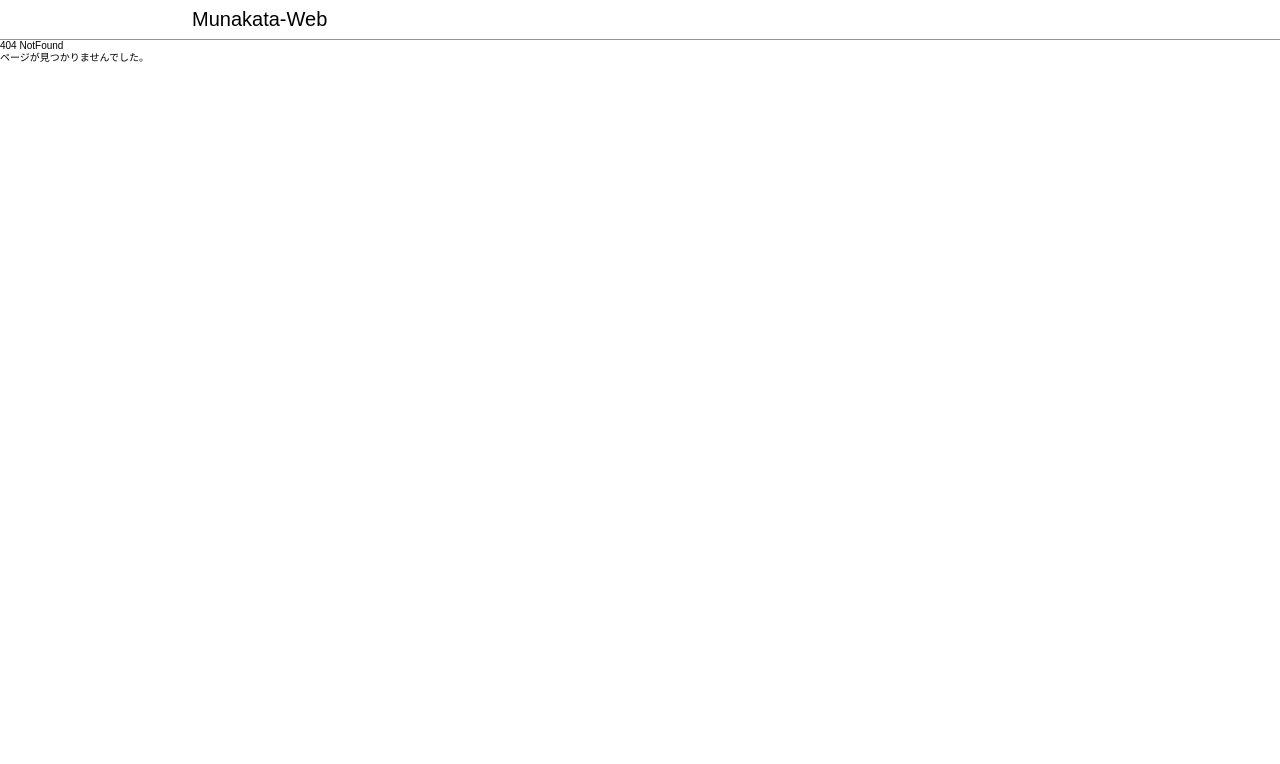
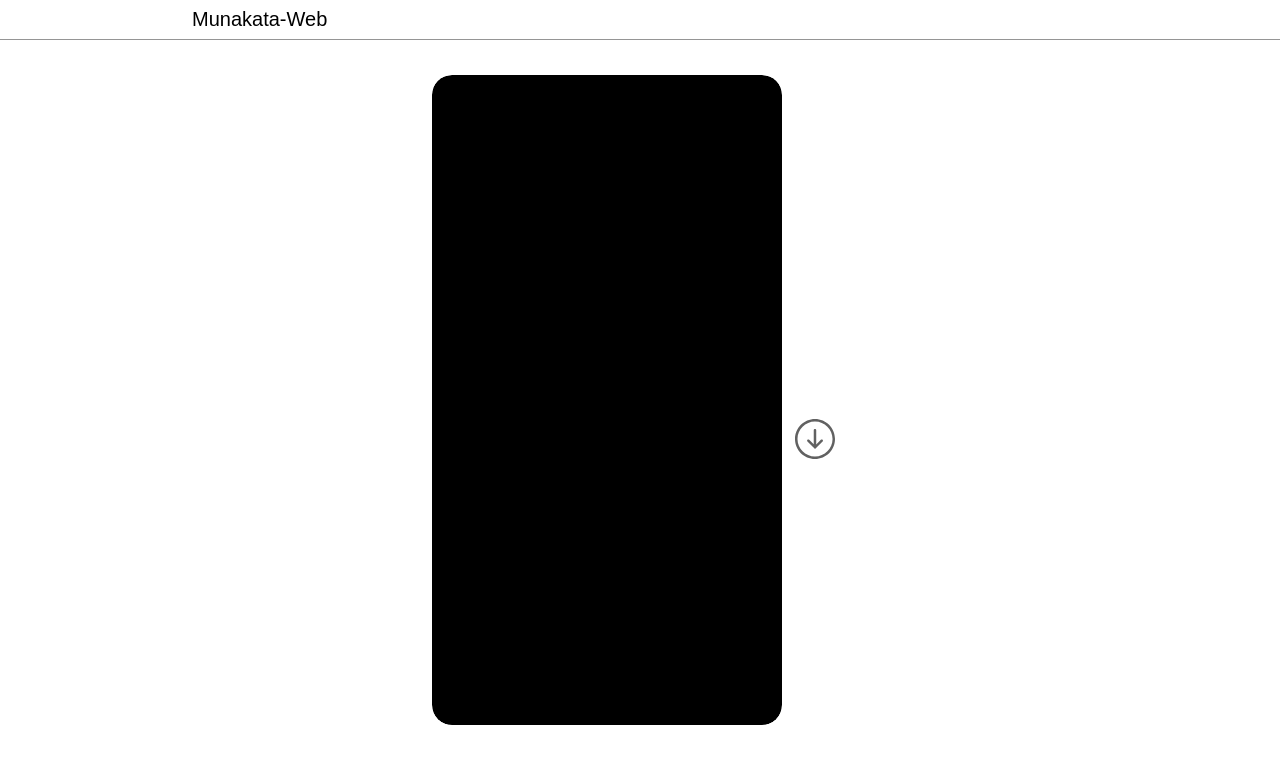
Before and after one commit to k20rs097/MNKT-Web, a React (Create React App) app in the folder React/mnkt-app/: page /build/player in a window 1280 px wide. Before the commit this address had no page. Shown: the top 764 px of the page. Built offline with nearby package versions, Linux system fonts and the light colour scheme.

Commit message:
update
package.jsonを書き換え

```diff
--- a/React/mnkt-app/package.json
+++ b/React/mnkt-app/package.json
@@ -2,8 +2,9 @@
   "name": "mnkt-app",
   "version": "0.1.0",
   "private": true,
-  "homepage": "./build",
+  "homepage": "/build",
   "dependencies": {
+    "@babel/plugin-proposal-private-property-in-object": "^7.21.11",
     "@fortawesome/fontawesome-svg-core": "^6.5.2",
     "@fortawesome/react-fontawesome": "^0.2.2",
     "@testing-library/jest-dom": "^5.17.0",
--- /dev/null
+++ b/React/mnkt-app/src/App.css
@@ -0,0 +1,575 @@
+/*! destyle.css v4.0.1 | MIT License | https://github.com/nicolas-cusan/destyle.css */
+
+/* Reset box-model and set borders */
+/* ============================================ */
+
+*,
+::before,
+::after {
+  box-sizing: border-box;
+  border-style: solid;
+  border-width: 0;
+  min-width: 0;
+}
+
+/* Document */
+/* ============================================ */
+
+/**
+ * 1. Correct the line height in all browsers.
+ * 2. Prevent adjustments of font size after orientation changes in iOS.
+ * 3. Remove gray overlay on links for iOS.
+ */
+
+html {
+  line-height: 1.15; /* 1 */
+  -webkit-text-size-adjust: 100%; /* 2 */
+  -webkit-tap-highlight-color: transparent; /* 3*/
+}
+
+/* Sections */
+/* ============================================ */
+
+/**
+ * Remove the margin in all browsers.
+ */
+
+body {
+  margin: 0;
+}
+
+/**
+ * Render the `main` element consistently in IE.
+ */
+
+main {
+  display: block;
+}
+
+/* Vertical rhythm */
+/* ============================================ */
+
+p,
+table,
+blockquote,
+address,
+pre,
+iframe,
+form,
+figure,
+dl {
+  margin: 0;
+}
+
+/* Headings */
+/* ============================================ */
+
+h1,
+h2,
+h3,
+h4,
+h5,
+h6 {
+  font-size: inherit;
+  font-weight: inherit;
+  margin: 0;
+}
+
+/* Lists (enumeration) */
+/* ============================================ */
+
+ul,
+ol {
+  margin: 0;
+  padding: 0;
+  list-style: none;
+}
+
+/* Lists (definition) */
+/* ============================================ */
+
+dt {
+  font-weight: bold;
+}
+
+dd {
+  margin-left: 0;
+}
+
+/* Grouping content */
+/* ============================================ */
+
+/**
+ * 1. Add the correct box sizing in Firefox.
+ * 2. Show the overflow in Edge and IE.
+ */
+
+hr {
+  box-sizing: content-box; /* 1 */
+  height: 0; /* 1 */
+  overflow: visible; /* 2 */
+  border-top-width: 1px;
+  margin: 0;
+  clear: both;
+  color: inherit;
+}
+
+/**
+ * 1. Correct the inheritance and scaling of font size in all browsers.
+ * 2. Correct the odd `em` font sizing in all browsers.
+ */
+
+pre {
+  font-family: monospace, monospace; /* 1 */
+  font-size: inherit; /* 2 */
+}
+
+address {
+  font-style: inherit;
+}
+
+/* Text-level semantics */
+/* ============================================ */
+
+/**
+ * Remove the gray background on active links in IE 10.
+ */
+
+a {
+  background-color: transparent;
+  text-decoration: none;
+  color: inherit;
+}
+
+/**
+ * 1. Remove the bottom border in Chrome 57-
+ * 2. Add the correct text decoration in Chrome, Edge, IE, Opera, and Safari.
+ */
+
+abbr[title] {
+  text-decoration: underline dotted; /* 2 */
+}
+
+/**
+ * Add the correct font weight in Chrome, Edge, and Safari.
+ */
+
+b,
+strong {
+  font-weight: bolder;
+}
+
+/**
+ * 1. Correct the inheritance and scaling of font size in all browsers.
+ * 2. Correct the odd `em` font sizing in all browsers.
+ */
+
+code,
+kbd,
+samp {
+  font-family: monospace, monospace; /* 1 */
+  font-size: inherit; /* 2 */
+}
+
+/**
+ * Add the correct font size in all browsers.
+ */
+
+small {
+  font-size: 80%;
+}
+
+/**
+ * Prevent `sub` and `sup` elements from affecting the line height in
+ * all browsers.
+ */
+
+sub,
+sup {
+  font-size: 75%;
+  line-height: 0;
+  position: relative;
+  vertical-align: baseline;
+}
+
+sub {
+  bottom: -0.25em;
+}
+
+sup {
+  top: -0.5em;
+}
+
+/* Replaced content */
+/* ============================================ */
+
+/**
+ * Prevent vertical alignment issues.
+ */
+
+svg,
+img,
+embed,
+object,
+iframe {
+  vertical-align: bottom;
+}
+
+/* Forms */
+/* ============================================ */
+
+/**
+ * Reset form fields to make them styleable.
+ * 1. Make form elements stylable across systems iOS especially.
+ * 2. Inherit text-transform from parent.
+ */
+
+button,
+input,
+optgroup,
+select,
+textarea {
+  -webkit-appearance: none; /* 1 */
+  appearance: none;
+  vertical-align: middle;
+  color: inherit;
+  font: inherit;
+  background: transparent;
+  padding: 0;
+  margin: 0;
+  border-radius: 0;
+  text-align: inherit;
+  text-transform: inherit; /* 2 */
+}
+
+/**
+ * Correct cursors for clickable elements.
+ */
+
+button,
+[type="button"],
+[type="reset"],
+[type="submit"] {
+  cursor: pointer;
+}
+
+button:disabled,
+[type="button"]:disabled,
+[type="reset"]:disabled,
+[type="submit"]:disabled {
+  cursor: default;
+}
+
+/**
+ * Improve outlines for Firefox and unify style with input elements & buttons.
+ */
+
+:-moz-focusring {
+  outline: auto;
+}
+
+select:disabled {
+  opacity: inherit;
+}
+
+/**
+ * Remove padding
+ */
+
+option {
+  padding: 0;
+}
+
+/**
+ * Reset to invisible
+ */
+
+fieldset {
+  margin: 0;
+  padding: 0;
+  min-width: 0;
+}
+
+legend {
+  padding: 0;
+}
+
+/**
+ * Add the correct vertical alignment in Chrome, Firefox, and Opera.
+ */
+
+progress {
+  vertical-align: baseline;
+}
+
+/**
+ * Remove the default vertical scrollbar in IE 10+.
+ */
+
+textarea {
+  overflow: auto;
+}
+
+/**
+ * Correct the cursor style of increment and decrement buttons in Chrome.
+ */
+
+[type="number"]::-webkit-inner-spin-button,
+[type="number"]::-webkit-outer-spin-button {
+  height: auto;
+}
+
+/**
+ * Correct the outline style in Safari.
+ */
+
+[type="search"] {
+  outline-offset: -2px; /* 1 */
+}
+
+/**
+ * Remove the inner padding in Chrome and Safari on macOS.
+ */
+
+[type="search"]::-webkit-search-decoration {
+  -webkit-appearance: none;
+}
+
+/**
+ * 1. Correct the inability to style clickable types in iOS and Safari.
+ * 2. Fix font inheritance.
+ */
+
+::-webkit-file-upload-button {
+  -webkit-appearance: button; /* 1 */
+  font: inherit; /* 2 */
+}
+
+/**
+ * Fix appearance for Firefox
+ */
+[type="number"] {
+  -moz-appearance: textfield;
+}
+
+/**
+ * Clickable labels
+ */
+
+label[for] {
+  cursor: pointer;
+}
+
+/* Interactive */
+/* ============================================ */
+
+/*
+ * Add the correct display in Edge, IE 10+, and Firefox.
+ */
+
+details {
+  display: block;
+}
+
+/*
+ * Add the correct display in all browsers.
+ */
+
+summary {
+  display: list-item;
+}
+
+/*
+ * Remove outline for editable content.
+ */
+
+[contenteditable]:focus {
+  outline: auto;
+}
+
+/* Tables */
+/* ============================================ */
+
+/**
+1. Correct table border color inheritance in all Chrome and Safari.
+*/
+
+table {
+  border-color: inherit; /* 1 */
+  border-collapse: collapse;
+}
+
+caption {
+  text-align: left;
+}
+
+td,
+th {
+  vertical-align: top;
+  padding: 0;
+}
+
+th {
+  text-align: left;
+  font-weight: bold;
+}
+
+* {
+    margin: 0;
+    padding: 0;
+    box-sizing: border-box;
+}
+
+html {
+    font-size: 62.5%; /* 1rem = 10px */
+}
+
+body {
+    height: 100vh;
+    background: #ffffff;
+    font-family: Arial, sans-serif;
+}
+
+.wrapper {
+    height: 90vh;
+    display: flex;
+    flex-direction: column;
+    justify-content: center;
+}
+
+#passcode-form .title {
+    display: block;
+}
+
+.player-wrapper {
+    margin-left: auto;
+    margin-right: auto;
+}
+
+.player {
+    display: flex;
+    justify-content: center;
+    align-items: center;
+    width: 100%;
+    height: 90vh;
+    background: #ffffff;
+}
+
+.reels-container {
+    display: flex;
+    width: var(--video-width, 35rem);
+    height: var(--video-height, 65rem);
+    gap: 2rem;
+    flex-direction: column;
+    overflow-y: auto;
+    border-radius: 2rem;
+    scroll-snap-type: y mandatory;
+    position: relative;
+}
+.reels-container::-webkit-scrollbar {
+    display: none;
+}
+
+.reels-inner-container {
+    flex: 0 0 auto;
+    width: 100%;
+    height: 100%;
+    aspect-ratio: 9 / 16;
+    background-color: #000000;
+    border-radius: 2rem;
+    scroll-snap-align: start;
+    display: flex;
+    justify-content: center;
+    align-items: center;
+}
+
+.reels-video {
+    width: 100%;
+    height: 100%;
+    object-fit: cover;
+}
+
+.player-controller {
+    display: flex;
+    flex-direction: column;
+    justify-content: center;
+}
+
+.enter-passcode-container {
+    width: 70vw;
+    margin: auto;
+    display: flex;
+    justify-content: center;
+    flex-direction: column;
+}
+
+.text-box {
+    width: 80%;
+    margin-left: auto;
+    margin-right: auto;
+}
+
+.input-text-box {
+    margin-top: 40vh;
+    margin-left: auto;
+    margin-right: auto;
+    display: block;
+    text-align: center;
+    font-size: 1.6rem;
+    width: clamp(25rem, 100%, 50rem);
+    border-radius: 3.2rem;
+    border: 0.2rem solid #454545;
+    padding: 0.8rem;
+}
+
+.play-rectangle {
+    margin-right: auto;
+    margin-left: auto;
+}
+
+.header {
+    width: 100vw;
+    height: 5vh;
+    display: grid;
+    place-items: center;
+    background-color: #ffffff4b;
+    border-bottom: 0.1rem #707070bc solid;
+}
+
+.header-menu {
+    width: 70%;
+    margin-right: auto;
+    margin-left: auto;
+}
+
+.header-title {
+    font-size: 2rem;
+}
+
+.navigation-buttons {
+    display: grid;
+    grid-template-rows: 5rem 5rem;
+}
+
+.navigation-button {
+    color: #616161;
+    font-size: 4rem;
+    border: none;
+    padding: 1rem;
+    margin: 0.3rem;
+    cursor: pointer;
+    z-index: 10;
+}
+
+.hide {
+    opacity: 0;
+    visibility: hidden;
+    transition: 0.3s;
+}
+
+.show {
+    background: none;
+    transition: 0.3s;
+    opacity: 1;
+    visibility: visible;
+}
--- a/React/mnkt-app/src/App.js
+++ b/React/mnkt-app/src/App.js
@@ -1,5 +1,5 @@
 import { BrowserRouter, Route, Routes } from "react-router-dom";
-import "./App.scss";
+import "./App.css";
 import Player from './js/components/Player';
 import Header from './js/components/Header';
 import NotFound from "./js/utils/NotFound";
@@ -12,9 +12,9 @@ const App = () => {
     <BrowserRouter>
       <Header />
       <Routes>
-        <Route path="/" element={<EnterPasscode />}/>
-        <Route path="/player" element={<Player />}/>
-        <Route path="/edit" element={<EditQuestionnaire />}/>
+        <Route path="/build" element={<EnterPasscode />}/>
+        <Route path="/build/player" element={<Player />}/>
+        <Route path="/build/edit" element={<EditQuestionnaire />}/>
         <Route path="/*" element={<NotFound />}/>
       </Routes>
     </BrowserRouter>
--- a/React/mnkt-app/src/js/components/EnterPasscode.js
+++ b/React/mnkt-app/src/js/components/EnterPasscode.js
@@ -10,7 +10,7 @@ const EnterPasscode = () => {
             <TextBox
               id={"passcode"}
             />
-            <Link to="/player" className="play-rectangle"><BsFillPlayBtnFill size={"15rem"}/></Link>
+            <Link to="/build/player" className="play-rectangle"><BsFillPlayBtnFill size={"15rem"}/></Link>
         </div>
     );
 }
--- a/React/mnkt-app/src/js/components/Header.js
+++ b/React/mnkt-app/src/js/components/Header.js
@@ -5,7 +5,7 @@ const Header = () => {
         <div id="header" className="header">
             <div className="header-menu">
                 <h1 className="header-title">
-                    <Link to="/">Munakata-Web</Link>
+                    <Link to="/build">Munakata-Web</Link>
                 </h1>
             </div>
         </div>
--- a/React/mnkt-app/src/js/components/NavigationButton.js
+++ b/React/mnkt-app/src/js/components/NavigationButton.js
@@ -8,7 +8,7 @@ const NavigationButton = ({ className, length, containerRef }) => {
   useEffect(() => {
     const handleScroll = () => {
       const { scrollTop, clientHeight } = containerRef.current;
-      console.log(`scrollTop: ${scrollTop}\nclientHeight:${clientHeight}`)
+      // console.log(`scrollTop: ${scrollTop}\nclientHeight:${clientHeight}`)
       const newIndex = Math.round(scrollTop / clientHeight);
       setCurrentIndex(newIndex);
     };
```
Also changed, not shown: 1 other file (tests, documents, lock files or other folders).
